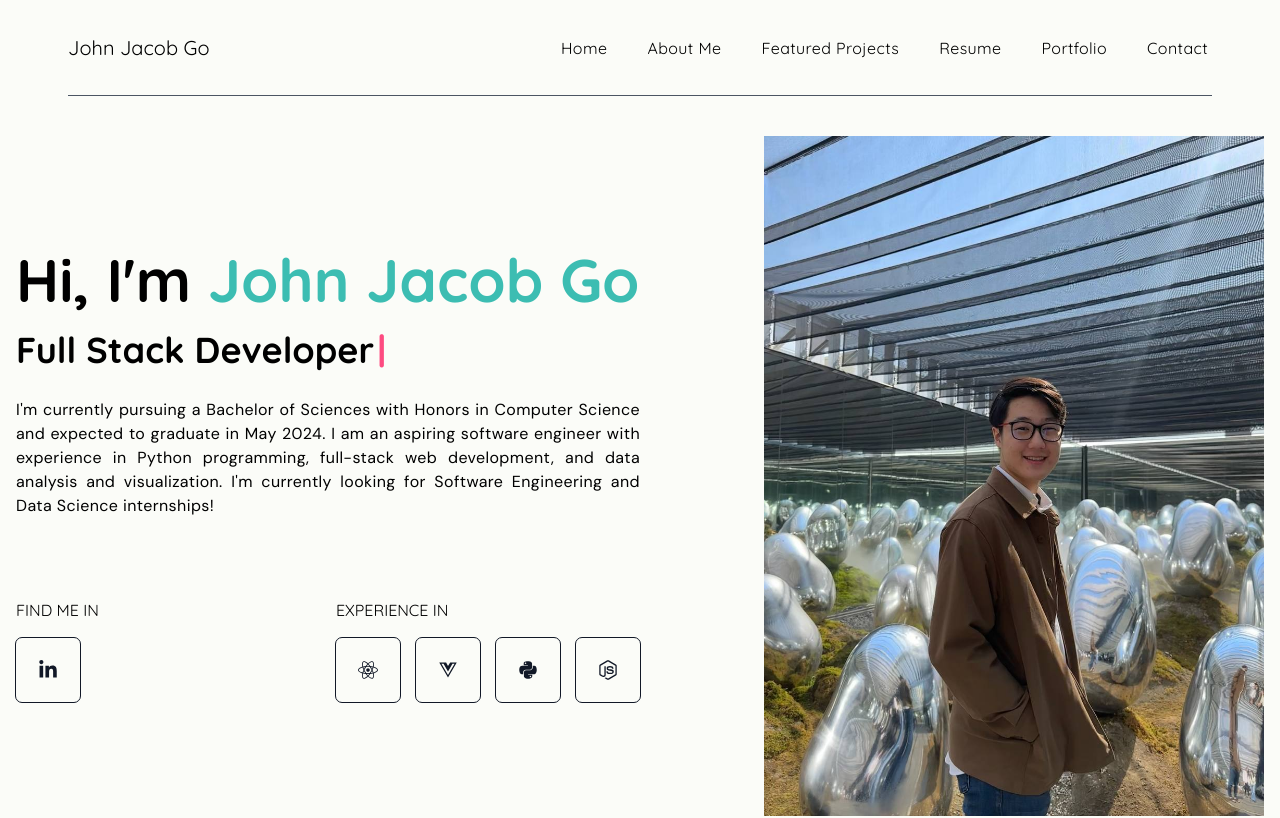
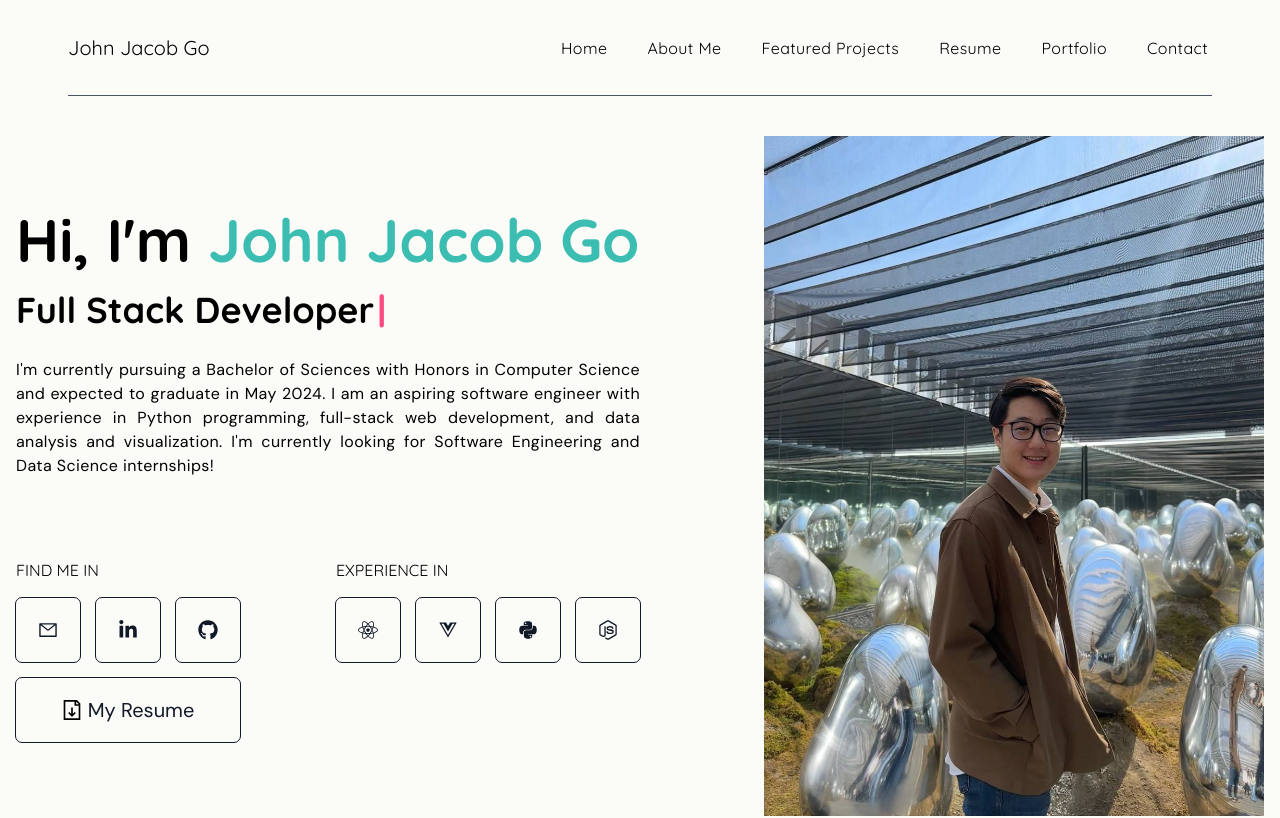
Before and after one commit to gojohnjacob/Portfolio-Website, a React (Create React App) app: page / in a window 1280 px wide. Shown: the top 818 px of the page. Built offline with nearby package versions, Linux system fonts and the light colour scheme.

Commit message:
footers and links added

```diff
--- a/package.json
+++ b/package.json
@@ -13,6 +13,7 @@
     "react-scripts": "5.0.1",
     "react-scroll": "^1.8.9",
     "react-simple-typewriter": "^5.0.1",
+    "react-slick": "^0.29.0",
     "web-vitals": "^2.1.4"
   },
   "scripts": {
--- a/src/App.jsx
+++ b/src/App.jsx
@@ -1,8 +1,10 @@
 import Navbar from './components/navbar/Navbar';
 import Banner from "./components/banner/Banner";
 import About from "./components/about/About"
+// import Featured from "./components/featured/Featured"
 import Portfolio from './components/portfolio/Portfolio';
 import Resume from './components/resume/Resume';
+import Footer from './components/footer/Footer';
 
 function App() {
   return (
@@ -11,8 +13,10 @@ function App() {
       <div className="max-w-screen-xl mx-auto">
         <Banner />
         <About />
+        {/* <Featured /> */}
         <Resume />
         <Portfolio />
+        <Footer />
       </div>
     </div>
   );
--- a/src/components/banner/Banner.jsx
+++ b/src/components/banner/Banner.jsx
@@ -1,6 +1,8 @@
 import { useTypewriter, Cursor } from "react-simple-typewriter";
 import { bannerImg } from "../../assets/index";
-import { FaLinkedinIn, FaReact, FaVuejs, FaPython, FaNodeJs} from "react-icons/fa";
+import { FaGithub, FaLinkedinIn, FaReact, FaVuejs, FaPython, FaNodeJs} from "react-icons/fa";
+import { GrDocumentDownload } from "react-icons/gr"
+import { AiOutlineMail } from "react-icons/ai";
 // import { SiTypescript, SiJavascript } from "react-icons/si";
 
 const Banner = () => {
@@ -38,16 +40,30 @@ const Banner = () => {
             </div>
 
 
-        <div className="flex flex-col xl:flex-row gap-6 lgl:gap-0 justify-between">
-        <div>
+            <div className="flex flex-col xl:flex-row gap-6 justify-between">
+                <div className="flex flex-col">
+                    <div className="mb-4">
                         <h2 className="text-base uppercase font-titleFont mb-4">
                         Find me in
                         </h2>
                         <div className="flex gap-4">
+                            <a href="mailto:johnjacobgo@gmail.com" className="bannerIcon">
+                                <AiOutlineMail />
+                            </a>
                             <a href="https://www.linkedin.com/in/gojohnjacob/" className="bannerIcon">
                                 <FaLinkedinIn />
                             </a>
+                            <a href="https://github.com/gojohnjacob" className="bannerIcon">
+                                <FaGithub />
+                            </a>
                         </div>
+                    </div>
+                    <a href="resume.pdf" download className="h-16 w-auto outline outline-1 bg-transparent bg-opacity-25 text-gray-900 text-xl inline-flex items-center justify-center rounded-md hover:bg-opacity-40 hover:-translate-y-1 transition-all hover:text-designColor cursor-pointer duration-300;">
+                        <div className="flex flex-row gap-1.5 items-center justify-center text-md font-bodyFont">
+                            <GrDocumentDownload />
+                            <p>My Resume</p>
+                        </div>
+                    </a>
                 </div>
                 <div>
                     <h2 className="text-base uppercase font-titleFont mb-4">
@@ -66,18 +82,11 @@ const Banner = () => {
                         <span className="bannerIcon">
                             <FaNodeJs />
                         </span>
-            {/* <span className="bannerIcon">
-                <SiJavascript />
-            </span>
-            <span className="bannerIcon">
-                <SiTypescript />
-            </span> */}
+                    </div>
                 </div>
             </div>
         </div>
 
-
-        </div>
         <div className="w-full lgl:w-1/2 flex justify-center items-center relative">
             <img
                 className="w-[300px] h-[400px] lgl:w-[500px] lgl:h-[680px] z-10 ml-auto"
--- /dev/null
+++ b/src/components/footer/Footer.jsx
@@ -0,0 +1,38 @@
+import { FaGithub, FaLinkedinIn } from "react-icons/fa";
+import { GrDocumentDownload } from "react-icons/gr"
+import { AiOutlineMail } from "react-icons/ai";
+
+const Footer = () => {
+    return (
+    <div className="w-full py-10 h-auto border-b-[1px] border-b-black">
+        <div className="flex flex-row justify-evenly items-center">
+            <a href="mailto:johnjacobgo@gmail.com" className="h-16 w-auto outline outline-1 bg-transparent bg-opacity-25 text-gray-900 text-xl inline-flex items-center justify-center rounded-md hover:bg-opacity-40 hover:-translate-y-1 transition-all hover:text-designColor cursor-pointer duration-300;">
+                <div className="flex flex-row gap-1.5 items-center justify-center text-md font-bodyFont mx-4">
+                    <AiOutlineMail />
+                    <p className="text-sm">johnjacobgo@gmail.com</p>
+                </div>
+            </a>
+            <a href="https://www.linkedin.com/in/gojohnjacob/" className="h-16 w-auto outline outline-1 bg-transparent bg-opacity-25 text-gray-900 text-xl inline-flex items-center justify-center rounded-md hover:bg-opacity-40 hover:-translate-y-1 transition-all hover:text-designColor cursor-pointer duration-300;">
+                <div className="flex flex-row gap-3 items-center justify-center text-md font-bodyFont mx-4">
+                    <FaLinkedinIn />
+                    <p className="text-sm">https://www.linkedin.com/in/gojohnjacob</p>
+                </div>
+            </a>
+            <a href="https://github.com/gojohnjacob" className="h-16 w-auto outline outline-1 bg-transparent bg-opacity-25 text-gray-900 text-xl inline-flex items-center justify-center rounded-md hover:bg-opacity-40 hover:-translate-y-1 transition-all hover:text-designColor cursor-pointer duration-300;">
+                <div className="flex flex-row gap-1.5 items-center justify-center text-md font-bodyFont mx-4">
+                    <FaGithub />
+                    <p className="text-sm">https://github.com/gojohnjacob</p>
+                </div>
+            </a>
+            <a href="resume.pdf" download className="h-16 w-auto outline outline-1 bg-transparent bg-opacity-25 text-gray-900 text-xl inline-flex items-center justify-center rounded-md hover:bg-opacity-40 hover:-translate-y-1 transition-all hover:text-designColor cursor-pointer duration-300;">
+                <div className="flex flex-row gap-1.5 items-center justify-center text-md font-bodyFont mx-4">
+                    <GrDocumentDownload />
+                    <p className="text-sm">Resume</p>
+                </div>
+            </a>
+        </div>
+    </div>
+    );
+}
+
+export default Footer
```
Also changed, not shown: 2 other files (tests, documents, lock files or other folders). Lines whose indentation alone changed are shown as unchanged.
